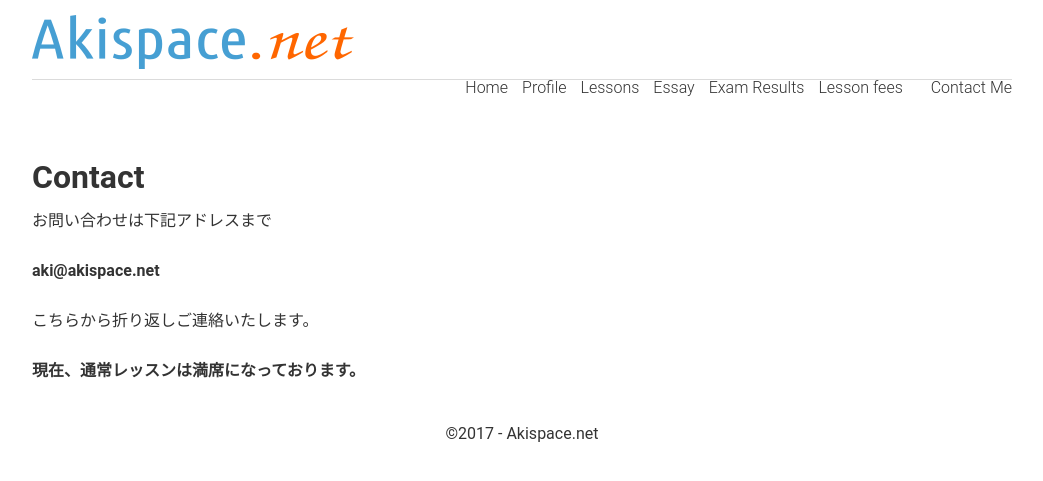
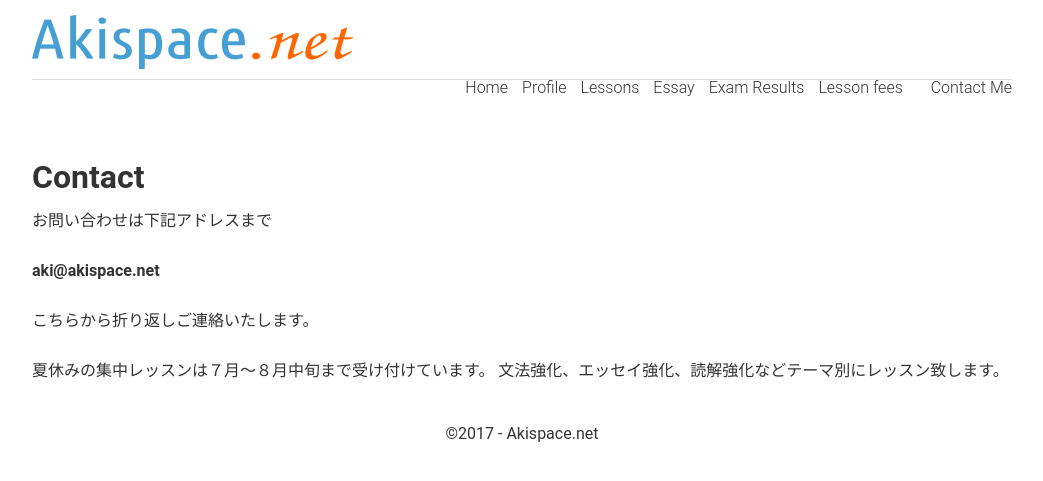
Before and after one commit to phocean/akispace, a Jekyll site: the page built from 70_contact.md, in a window 1280 px wide. Shown: the top 481 px of the page, without its empty margins (118-1161 px from the left). Built offline with Jekyll 4.4.1, drawn with Linux system fonts in a browser that asks for light colours.

Commit message:
added several sentences

```diff
--- a/70_contact.md
+++ b/70_contact.md
@@ -15,4 +15,5 @@
 
 こちらから折り返しご連絡いたします。
 
-**現在、通常レッスンは満席になっております。**
+夏休みの集中レッスンは７月〜８月中旬まで受け付けています。
+文法強化、エッセイ強化、読解強化などテーマ別にレッスン致します。
```
